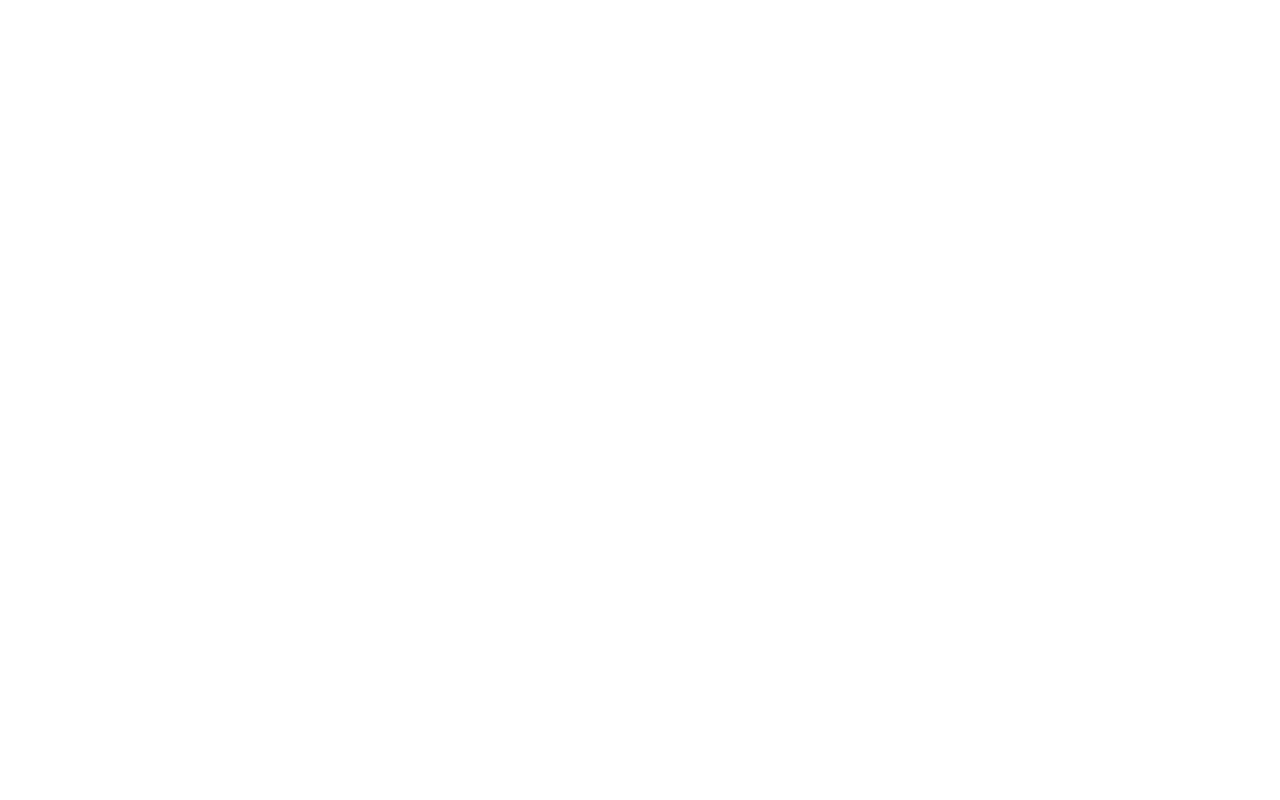
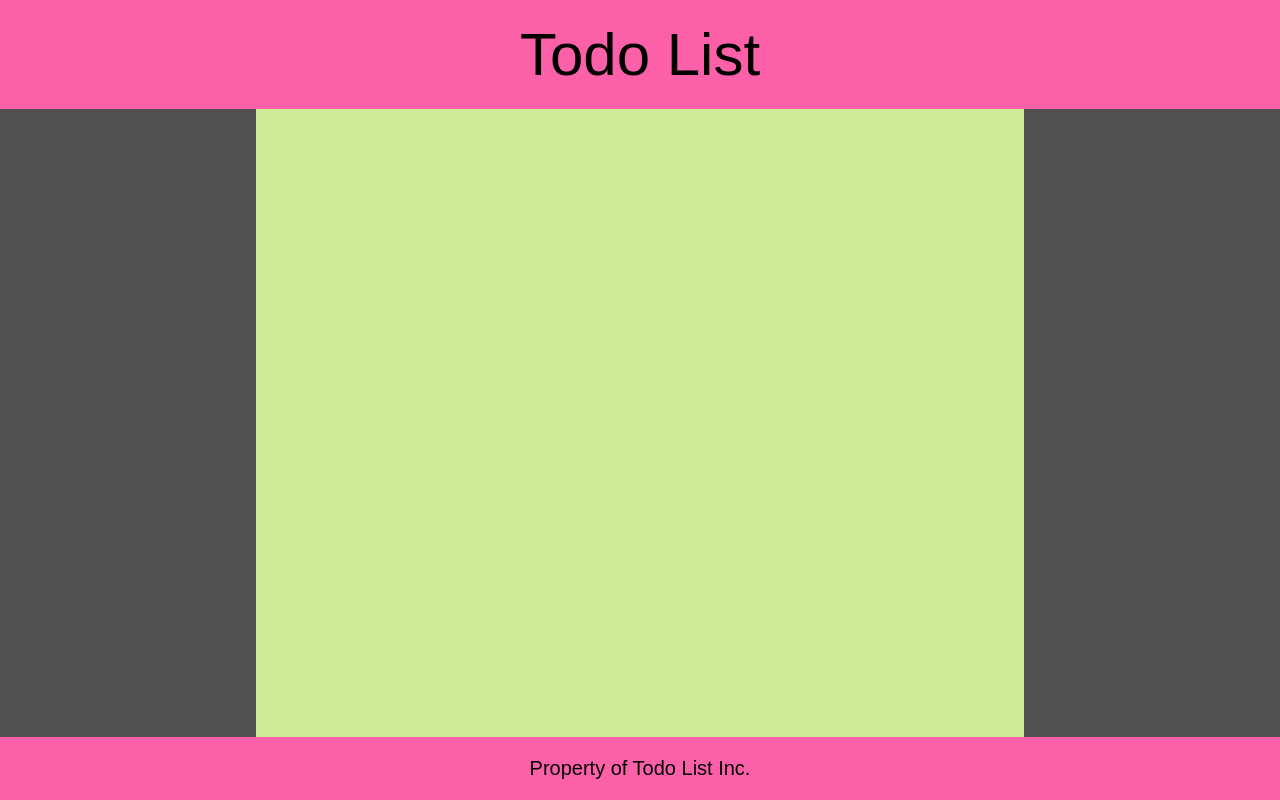
Before and after one commit to NeroZawady/odin-todo-list, a website built with webpack: page src/index.html in a window 1280 px wide. Built offline with nearby package versions, Linux system fonts and the light colour scheme.

Commit message:
Add Header, Footer, Content blocks

```diff
--- a/src/index.html
+++ b/src/index.html
@@ -7,6 +7,12 @@
   <title>Todo List</title>
 </head>
 <body>
+  <div class="header">Todo List</div>
 
+  <div class="content">
+
+  </div>
+
+  <div class="footer">Property of Todo List Inc.</div>
 </body>
 </html>
--- a/src/style.css
+++ b/src/style.css
@@ -0,0 +1,52 @@
+:root {
+  font-family: sans-serif;
+
+  --color-1: #494368;
+  --color-2: #7A28CB;
+  --color-3: #FC60A8;
+  --color-4: #CEEC97;
+  --color-5: #ffac7c;
+  --color-6: #505050;
+}
+
+/* BLOCK - body */
+
+body {
+  display: grid;
+  grid-template: auto 1fr auto / 1fr 60% 1fr;
+  height: 100vh;
+  background-color: var(--color-6);
+}
+
+/* BLOCK - Header */
+
+.header {
+  grid-row: 1 / span 1;
+  grid-column: 1 / span 3;
+  background-color: var(--color-3);
+  height: fit-content;
+  font-size: 60px;
+  padding: 20px 0;
+  text-align: center;
+}
+
+/* BLOCK - Footer */
+
+.footer {
+  grid-row: 3 / span 1;
+  grid-column: 1 / span 3;
+  background-color: var(--color-3);
+  height: fit-content;
+  font-size: 20px;
+  padding: 20px 0;
+  text-align: center;
+}
+
+/* BLOCK - content */
+
+.content {
+  grid-row: 2 / span 1;
+  grid-column: 2 / span 1;
+  background-color: var(--color-4);
+  height: 100%;
+}
```
